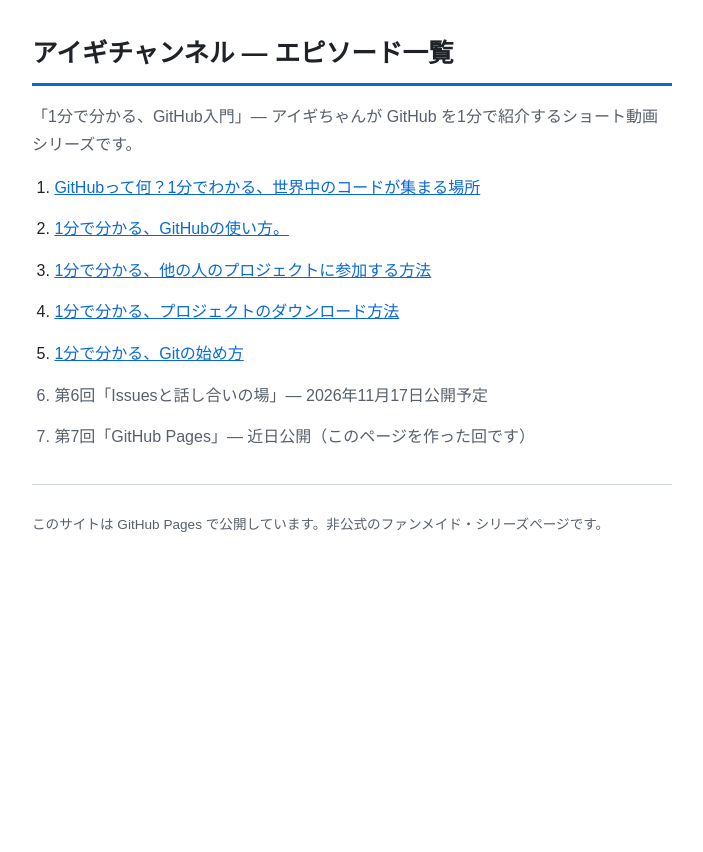
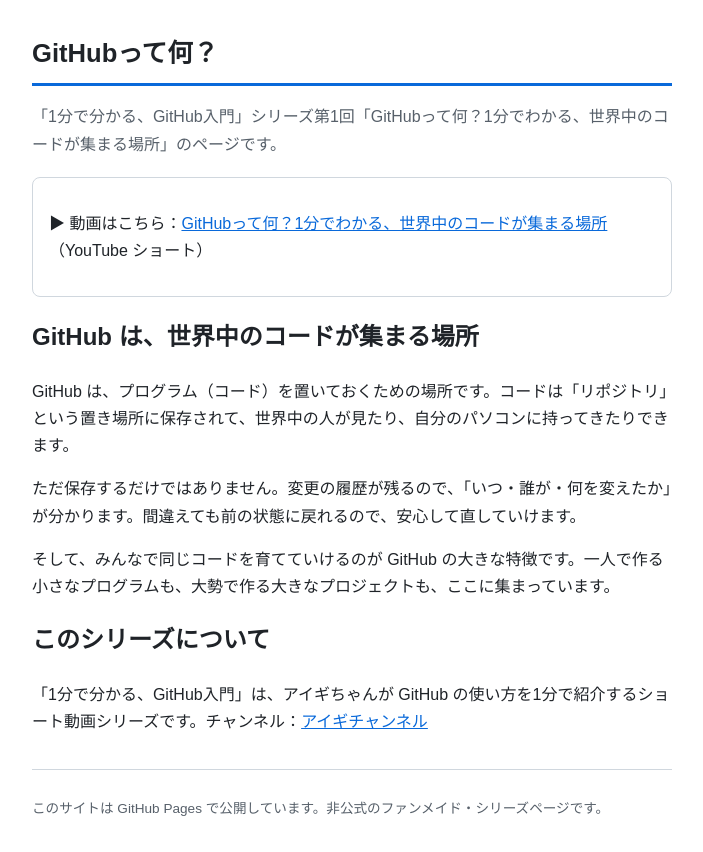
Before and after one commit to aigichan-official/aigichan-official.github.io, a plain HTML site: page index.html in a window 1280 px wide. Shown: the whole page, without its empty margins (288-991 px from the left). Before the commit the page ends 800 px from the top, so only its background shows below. Drawn offline with Linux system fonts and the light colour scheme.

Commit message:
Site: GH01 episode page

```diff
--- a/index.html
+++ b/index.html
@@ -3,30 +3,32 @@
 <head>
 <meta charset="utf-8">
 <meta name="viewport" content="width=device-width, initial-scale=1">
-<title>アイギチャンネル — エピソード一覧</title>
+<title>GitHubって何？ — アイギチャンネル</title>
 <style>
   body { font-family: sans-serif; max-width: 640px; margin: 2em auto; padding: 0 1em; line-height: 1.7; color: #1f2328; }
   h1 { font-size: 1.6em; border-bottom: 3px solid #0969da; padding-bottom: 0.3em; }
   p.lead { color: #57606a; }
-  ol { padding-left: 1.4em; }
-  li { margin: 0.9em 0; }
   a { color: #0969da; }
-  .soon { color: #57606a; }
+  .video { margin: 1.2em 0; padding: 1em; border: 1px solid #d0d7de; border-radius: 8px; }
   footer { margin-top: 2.5em; padding-top: 1em; border-top: 1px solid #d0d7de; font-size: 0.85em; color: #57606a; }
 </style>
 </head>
 <body>
-<h1>アイギチャンネル — エピソード一覧</h1>
-<p class="lead">「1分で分かる、GitHub入門」— アイギちゃんが GitHub を1分で紹介するショート動画シリーズです。</p>
-<ol>
-  <li><a href="https://youtube.com/shorts/kNaQL7lFob0">GitHubって何？1分でわかる、世界中のコードが集まる場所</a></li>
-  <li><a href="https://youtube.com/shorts/iluey3VnJD4">1分で分かる、GitHubの使い方。</a></li>
-  <li><a href="https://youtube.com/shorts/ubeh1zww-vY">1分で分かる、他の人のプロジェクトに参加する方法</a></li>
-  <li><a href="https://youtube.com/shorts/pVuZFGpSYX8">1分で分かる、プロジェクトのダウンロード方法</a></li>
-  <li><a href="https://youtube.com/shorts/8w6jSD7iP9w">1分で分かる、Gitの始め方</a></li>
-  <li class="soon">第6回「Issuesと話し合いの場」— 2026年11月17日公開予定</li>
-  <li class="soon">第7回「GitHub Pages」— 近日公開（このページを作った回です）</li>
-</ol>
+<h1>GitHubって何？</h1>
+<p class="lead">「1分で分かる、GitHub入門」シリーズ第1回「GitHubって何？1分でわかる、世界中のコードが集まる場所」のページです。</p>
+
+<div class="video">
+  <p>▶ 動画はこちら：<a href="https://youtube.com/shorts/kNaQL7lFob0">GitHubって何？1分でわかる、世界中のコードが集まる場所</a>（YouTube ショート）</p>
+</div>
+
+<h2>GitHub は、世界中のコードが集まる場所</h2>
+<p>GitHub は、プログラム（コード）を置いておくための場所です。コードは「リポジトリ」という置き場所に保存されて、世界中の人が見たり、自分のパソコンに持ってきたりできます。</p>
+<p>ただ保存するだけではありません。変更の履歴が残るので、「いつ・誰が・何を変えたか」が分かります。間違えても前の状態に戻れるので、安心して直していけます。</p>
+<p>そして、みんなで同じコードを育てていけるのが GitHub の大きな特徴です。一人で作る小さなプログラムも、大勢で作る大きなプロジェクトも、ここに集まっています。</p>
+
+<h2>このシリーズについて</h2>
+<p>「1分で分かる、GitHub入門」は、アイギちゃんが GitHub の使い方を1分で紹介するショート動画シリーズです。チャンネル：<a href="https://youtube.com/@aigichan">アイギチャンネル</a></p>
+
 <footer>
   <p>このサイトは GitHub Pages で公開しています。非公式のファンメイド・シリーズページです。</p>
 </footer>
```
Also changed, not shown: 1 other file.
